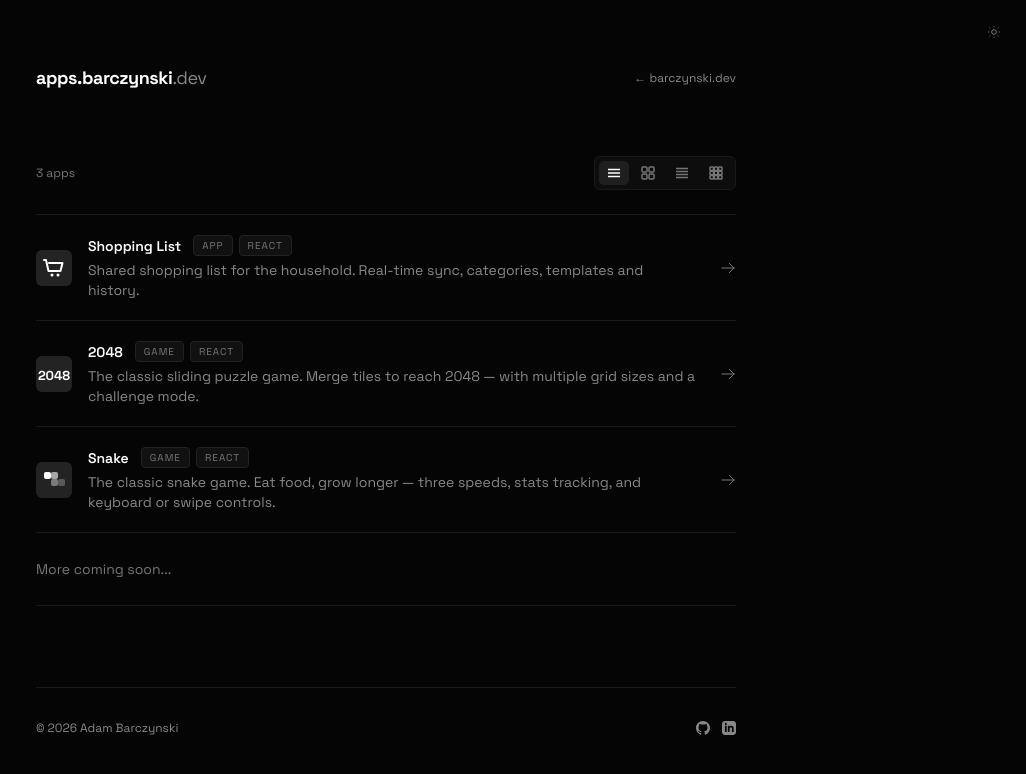
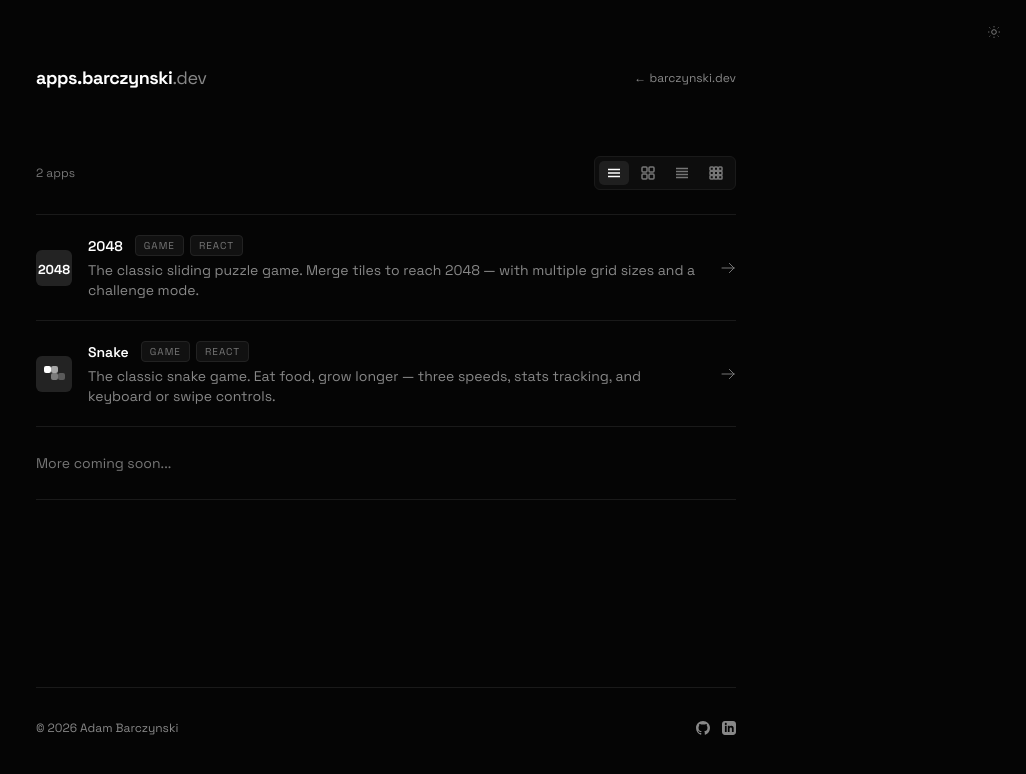
Before and after one commit to adambar88/apps-website, a React (Vite) app: page / in a window 1280 px wide. Shown: the top 774 px of the page, without its empty margins (254-1280 px from the left). Built offline with nearby package versions, Linux system fonts and the light colour scheme.

Commit message:
Remove shopping app from public hub

```diff
--- a/src/App.tsx
+++ b/src/App.tsx
@@ -16,16 +16,6 @@ const Icon2048 = () => (
   </svg>
 )
 
-// Shopping cart icon
-const IconShopping = () => (
-  <svg width="36" height="36" viewBox="0 0 36 36" fill="none">
-    <rect width="36" height="36" rx="6" fill="currentColor" fillOpacity="0.12" />
-    <path d="M8 10h2l2.5 11h12l2-8H13" stroke="currentColor" strokeWidth="2" strokeLinecap="round" strokeLinejoin="round" />
-    <circle cx="16" cy="25" r="1.5" fill="currentColor" />
-    <circle cx="22" cy="25" r="1.5" fill="currentColor" />
-  </svg>
-)
-
 // Snake icon — 4 segments in an S-curve
 const IconSnake = () => (
   <svg width="36" height="36" viewBox="0 0 36 36" fill="none">
@@ -38,13 +28,6 @@ const IconSnake = () => (
 )
 
 const apps: AppEntry[] = [
-  {
-    title: 'Shopping List',
-    description: 'Shared shopping list for the household. Real-time sync, categories, templates and history.',
-    path: '/shopping/',
-    tags: ['app', 'react'],
-    icon: <IconShopping />,
-  },
   {
     title: '2048',
     description: 'The classic sliding puzzle game. Merge tiles to reach 2048 — with multiple grid sizes and a challenge mode.',
```
Also changed, not shown: 1 other file (tests, documents, lock files or other folders).
